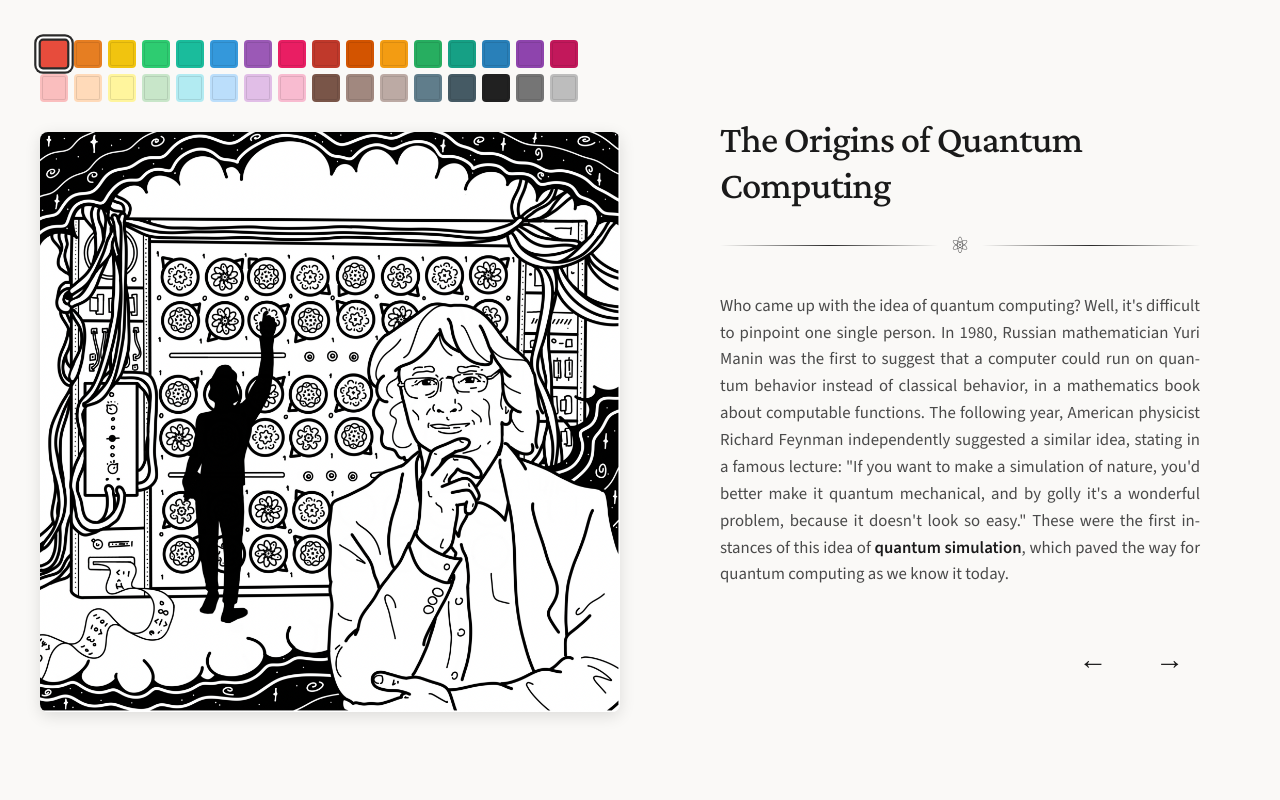
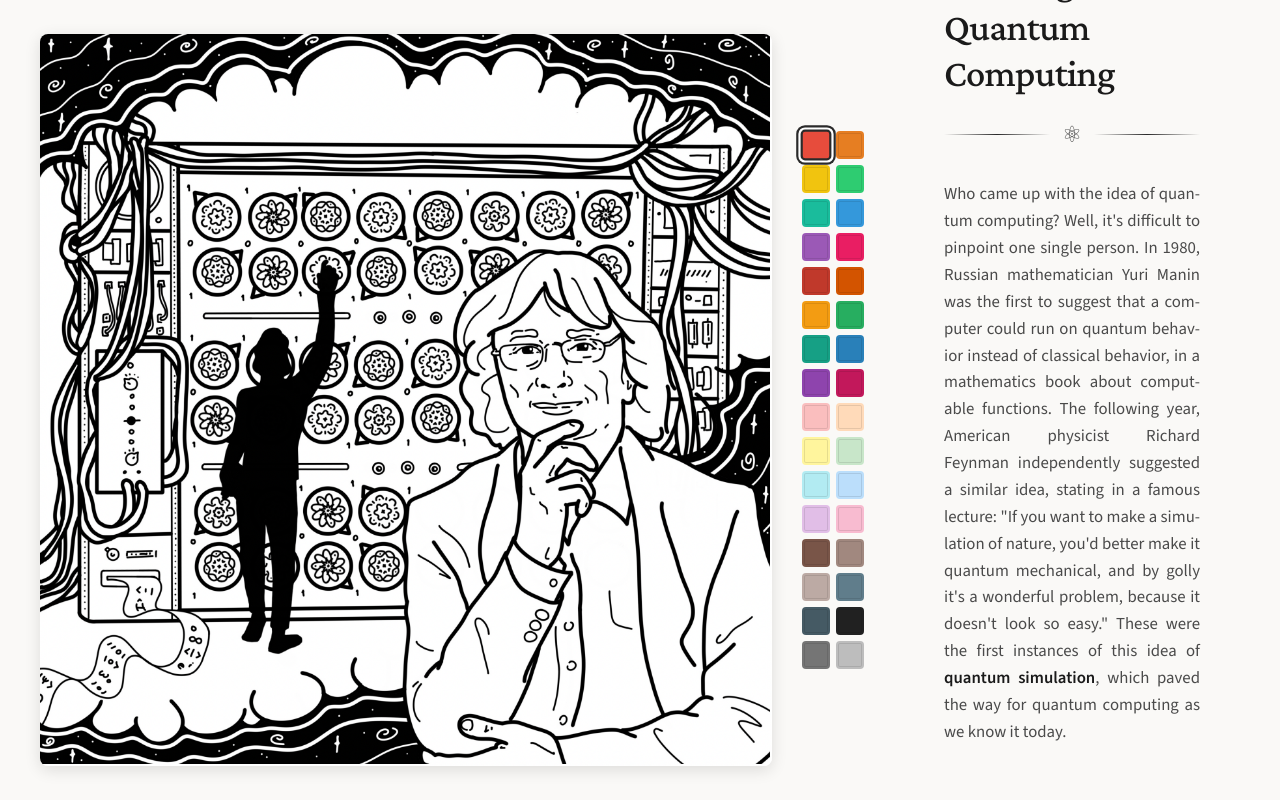
Before and after one commit to rsinghal757/quantum-coloring-book, a React (Vite) app: page / in a window 1280 px wide. Built offline with nearby package versions, Linux system fonts and the light colour scheme.

Commit message:
changed layout

```diff
--- a/src/App.css
+++ b/src/App.css
@@ -42,38 +42,42 @@ body {
   display: flex;
   flex: 1;
   overflow: hidden;
-  padding: 40px;
-  gap: 60px;
+  padding: 10px 40px;
+  gap: 40px;
   justify-content: center;
+  align-items: center;
 }
 
 /* Canvas Section */
 .canvas-section {
   flex: 0 0 auto;
   display: flex;
-  flex-direction: column;
-  align-items: flex-start;
+  flex-direction: row;
+  align-items: center;
   gap: 20px;
 }
 
 /* Color Palette */
 .color-palette {
   display: flex;
-  justify-content: flex-start;
+  flex-direction: column;
+  justify-content: center;
   align-items: center;
-  margin-bottom: 10px;
+  margin-left: 10px;
+  margin-right: 0;
+  margin-bottom: 0;
 }
 
 .palette-grid {
   display: grid;
-  grid-template-columns: repeat(16, 1fr);
+  grid-template-columns: repeat(2, 1fr);
   gap: 6px;
-  max-width: 700px;
+  max-width: 100px;
 }
 
 @media (max-width: 800px) {
   .palette-grid {
-    grid-template-columns: repeat(8, 1fr);
+    grid-template-columns: repeat(4, 1fr);
   }
 }
 
@@ -108,8 +112,8 @@ body {
 }
 
 .canvas-container canvas {
-  max-height: calc(100vh - 150px);
-  max-width: calc(50vw - 60px);
+  max-height: calc(100vh - 40px);
+  max-width: calc(65vw - 100px);
   width: auto;
   height: auto;
   display: block;
--- a/src/App.jsx
+++ b/src/App.jsx
@@ -11,13 +11,13 @@ function App() {
     <div className="app">
       <main className="main-content">
         <div className="canvas-section">
+          <Canvas
+            selectedColor={selectedColor}
+            imageSrc="/image.png"
+          />
           <ColorPalette
             selectedColor={selectedColor}
             onColorSelect={setSelectedColor}
-          />
-          <Canvas
-            selectedColor={selectedColor}
-            imageSrc="/image.png"
           />
         </div>
 
```
